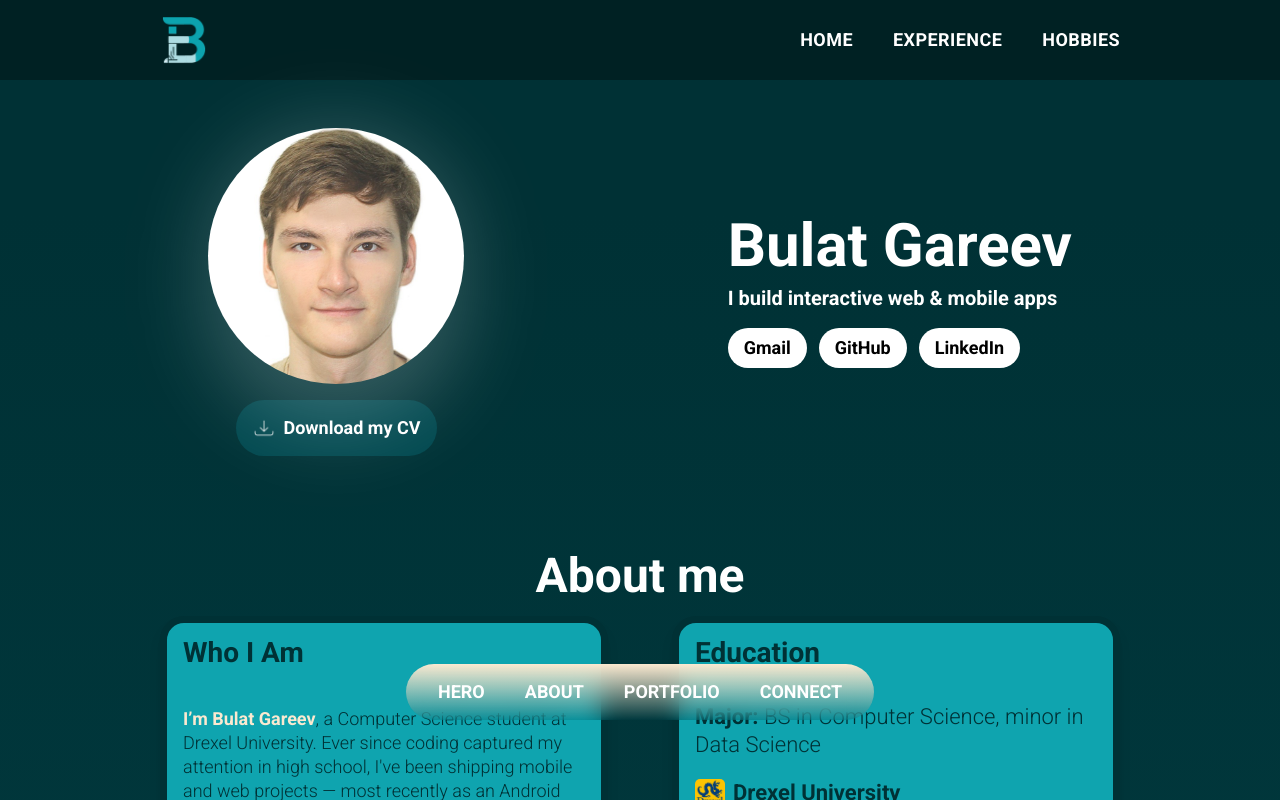
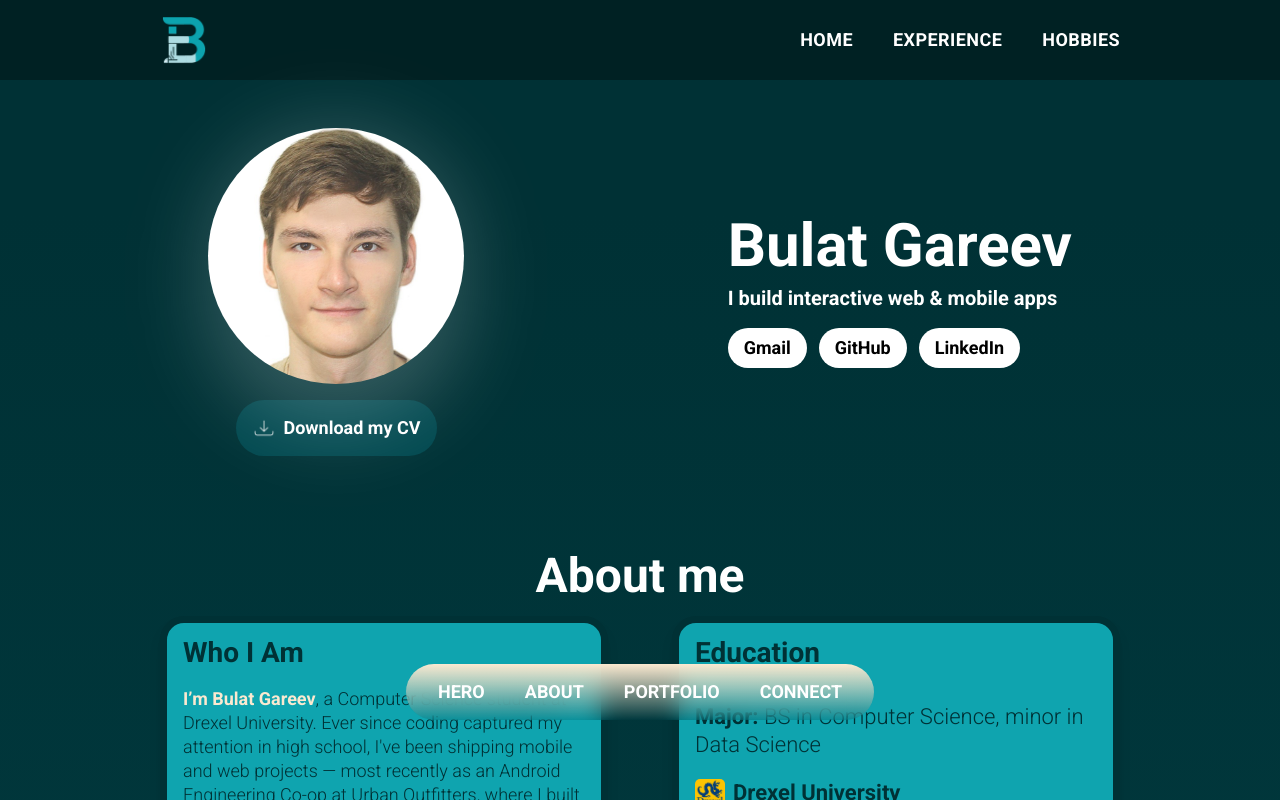
Before and after one commit to gareev-bulat/PortfolioWebsite, a Next.js app: page / in a window 1280 px wide. Shown: the top 800 px of the page. Built offline with nearby package versions, Linux system fonts and the light colour scheme.

Commit message:
refactor: whoIAm section

```diff
--- a/components/aboutme.tsx
+++ b/components/aboutme.tsx
@@ -25,7 +25,7 @@ const Aboutme = () => {
       </h2>
       <div className="grid grid-cols-1 md:grid-cols-2 gap-8 px-4 mx-auto max-w-5xl">
           <article className="card w-full max-w-md mx-auto p-4">
-            <h1 className="pb-10 text-base_l lg:text-lg">Who I Am</h1>
+            <h1 className="pb-5 text-base_l lg:text-lg">Who I Am</h1>
             <p className="mb-7 font-light text-base">
               <span className="text-brand-200 font-semibold">
                 I’m Bulat Gareev
@@ -33,8 +33,7 @@ const Aboutme = () => {
               a Computer Science student at Drexel University.
               Ever since coding captured my attention in high school,
               I've been shipping mobile and web projects — most recently as an
-              Android Engineering Co-op at Urban Outfitters, where I built and
-              shipped production features used by real warehouse teams.
+              Android Engineering Co-op at Urban Outfitters, where I built and shipped production features used by real warehouse teams.
             </p>
             <p className="font-light text-base">
               I enjoy going to the gym, singing, and playing the guitar. I’m always seeking new connections in the Big Tech world!
```
